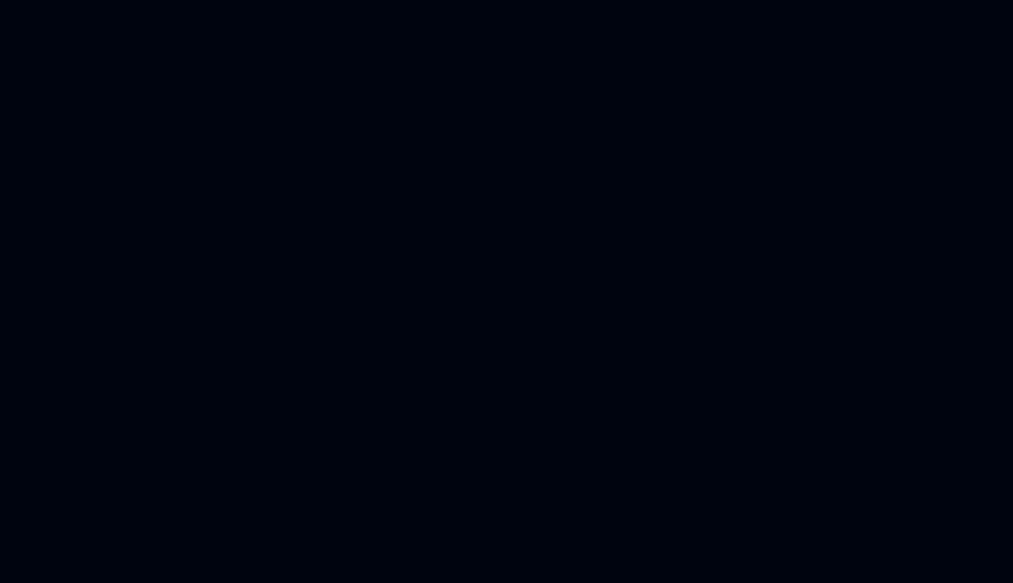
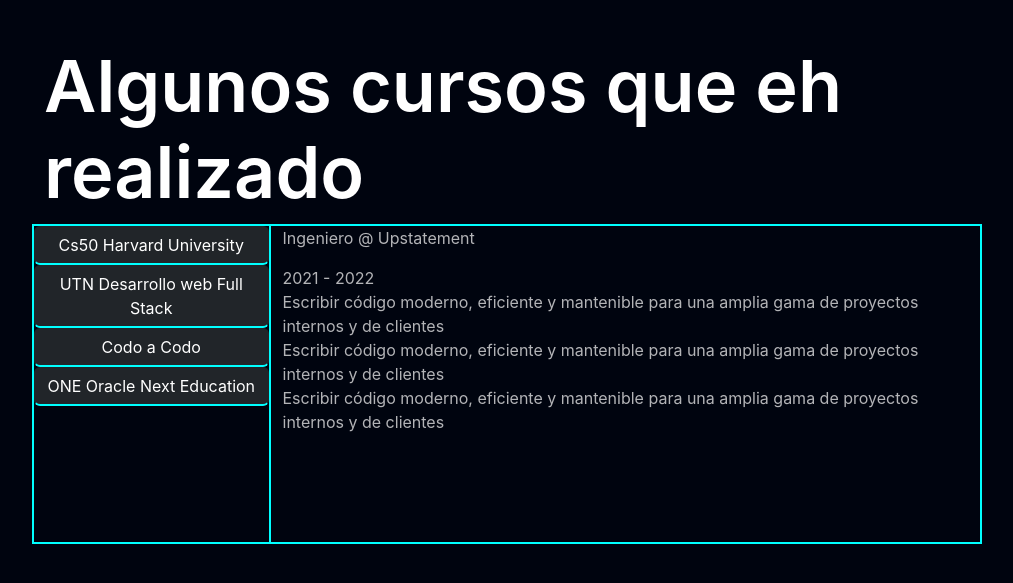
Before and after one commit to nahuel-acosta-dev/portfolio2, a React (Create React App) app: page / in a window 1280 px wide. Shown: the part 1997-2580 px from the top of the page, without its empty margins (133-1146 px from the left). Before the commit the page ends 2040 px from the top, so only its background shows below. Built offline with nearby package versions, Linux system fonts and the light colour scheme.

Commit message:
created the structure to show courses in curriculum section

```diff
--- a/src/App.scss
+++ b/src/App.scss
@@ -9,6 +9,7 @@
 @import './scss/sections/Home';
 @import './scss/sections/Bar';
 @import './scss/sections/Skills';
+@import './scss/sections/Curriculum';
 
 //components
 @import './scss/components/CustomNavbar';
--- a/src/constants/index.js
+++ b/src/constants/index.js
@@ -1,3 +1,4 @@
+/* eslint-disable no-multi-str */
 import Javascript from '../img/icons/javascript.svg';
 import Bootstrap from '../img/icons/bootstrap.svg';
 import React from '../img/icons/react.svg';
@@ -40,3 +41,86 @@
         width: "40"
     }
 ]
+
+export const certificates = [
+    {
+        name: 'Cs50 Harvard University',
+        date: '2021 - 2022',
+        title: 'Ingeniero @ Upstatement',
+        id: 'cs50',
+        items: [
+            {
+                description: "Escribir código moderno, eficiente y mantenible para \
+                 una amplia gama de proyectos internos y de clientes"
+            },
+            {
+                description: "Escribir código moderno, eficiente y mantenible para \
+                 una amplia gama de proyectos internos y de clientes"
+            },
+            {
+                description: "Escribir código moderno, eficiente y mantenible para \
+                 una amplia gama de proyectos internos y de clientes"
+            }
+        ]
+    },
+    {
+        name: 'UTN Desarrollo web Full Stack',
+        date: '2021 - 2022',
+        title: 'UTN Desarrollo web Full Stack',
+        id: 'utn',
+        items: [
+            {
+                description: "Escribir código moderno, eficiente y mantenible para \
+                 una amplia gama de proyectos internos y de clientes"
+            },
+            {
+                description: "Escribir código moderno, eficiente y mantenible para \
+                 una amplia gama de proyectos internos y de clientes"
+            },
+            {
+                description: "Escribir código moderno, eficiente y mantenible para \
+                 una amplia gama de proyectos internos y de clientes"
+            }
+        ]
+    },
+    {
+        name: 'Codo a Codo',
+        date: '2021 - 2022',
+        title: 'Codo a Codo',
+        id: 'codo',
+        items: [
+            {
+                description: "Escribir código moderno, eficiente y mantenible para \
+                 una amplia gama de proyectos internos y de clientes"
+            },
+            {
+                description: "Escribir código moderno, eficiente y mantenible para \
+                 una amplia gama de proyectos internos y de clientes"
+            },
+            {
+                description: "Escribir código moderno, eficiente y mantenible para \
+                 una amplia gama de proyectos internos y de clientes"
+            }
+        ]
+    },
+    {
+        name: 'ONE Oracle Next Education',
+        date: '2021 - 2022',
+        title: 'ONE Oracle Next Education',
+        id: 'one',
+        items: [
+            {
+                description: "Escribir código moderno, eficiente y mantenible para \
+                 una amplia gama de proyectos internos y de clientes"
+            },
+            {
+                description: "Escribir código moderno, eficiente y mantenible para \
+                 una amplia gama de proyectos internos y de clientes"
+            },
+            {
+                description: "Escribir código moderno, eficiente y mantenible para \
+                 una amplia gama de proyectos internos y de clientes"
+            }
+        ]
+    }
+]
--- a/src/pages/Portfolio.js
+++ b/src/pages/Portfolio.js
@@ -2,6 +2,7 @@
 import Home from '../sections/Home';
 import Bar from '../sections/Bar';
 import Skills from '../sections/Skills';
+import Curriculum from '../sections/Curriculum';
 import CustomNavbar from '../components/navbar/CustomNavbar';
 
 const Portfolio = () => {
@@ -13,6 +14,7 @@
                 <Home/>
                 <Bar/>
                 <Skills/>
+                <Curriculum/>
             </main>
         </>
     )
--- /dev/null
+++ b/src/scss/sections/_Curriculum.scss
@@ -0,0 +1,16 @@
+.curriculum{
+    min-height: 90vh;
+    .curriculum__courses{
+        height: 20rem;
+        border: 2px solid cyan;
+        .curriculum__names{
+            border-right: 2px solid cyan;
+            padding: 0;
+            .curriculum__name{
+                height: auto;
+                width: 100%;
+                border-bottom: 2px solid cyan;
+            }
+        }
+    }
+}
--- /dev/null
+++ b/src/sections/Curriculum.js
@@ -0,0 +1,59 @@
+import React, {useState} from 'react';
+import {certificates} from '../constants/index';
+import {Col, Container, Row, Button} from 'react-bootstrap';
+
+const Curriculum = () => {
+    const [activatedItem, setActivatedItem] = useState('cs50');
+
+    return(
+        <section className="curriculum">
+            <Container>
+                <Row>
+                    <Col xs={1}></Col>
+                    <Col>
+                        <h3 className="title__primary">
+                            Algunos cursos que eh realizado
+                        </h3>
+                        <article>
+                            <Row className="curriculum__courses">
+                                <Col xs={3} className="curriculum__names">
+                                    {
+                                        certificates.map((certificate, i) => (
+                                            <Button key={i} onClick={() => setActivatedItem(certificate.id)}
+                                            variant="dark"
+                                            className="curriculum__name">
+                                                <span>{certificate.name}</span>
+                                            </Button>
+                                            )
+                                        )
+                                    }
+                                </Col>
+                                <Col>
+                                    {
+                                        certificates.map((certificate, i) => (
+                                            certificate.id === activatedItem &&
+                                            (<div key={i}>
+                                                <p>{certificate.title}</p>
+                                                <span>{certificate.date}</span>
+                                                {
+                                                    certificate.items.map((item, i) =>(
+                                                        <div key={`item${i}`}>
+                                                            {item.description}
+                                                        </div>
+                                                    ))
+                                                }
+                                            </div>)
+                                        ))
+                                    }
+                                </Col>
+                            </Row>
+                        </article>
+                    </Col>
+                    <Col xs={1}></Col>
+                </Row>
+            </Container>
+        </section>
+    )
+}
+
+export default Curriculum;
--- a/src/sections/Skills.js
+++ b/src/sections/Skills.js
@@ -10,9 +10,9 @@
                 <Row>
                     <Col>
                         <span>Lorem ipsum is placeholder text commonly used</span>
-                        <h1 className="title__primary">
+                        <h2 className="title__primary">
                             Sobre Mi
-                        </h1>
+                        </h2>
                         <p>¡Hola! Mi nombre es Brittany y disfruto creando cosas que viven en Internet. Mi interés en el desarrollo web comenzó en 2012 cuando decidí intentar editar temas personalizados de Tumblr, ¡resulta que hackear juntos un botón de reblog personalizado me enseñó mucho sobre HTML y CSS!
                             Avance rápido hasta hoy, y he tenido el privilegio de trabajar en una agencia de publicidad, una start-up, una gran corporacióny un estudio de diseño dirigido por estudiantes. Mi enfoque principal en estos días es construir productos accesibles e inclusivos y experiencias digitales en Upstatement para una variedad de clientes.
                             También recientemente lanzó un curso que cubre todo lo que necesita para crear una aplicación web con la API de Spotify utilizando Node & React.
```
